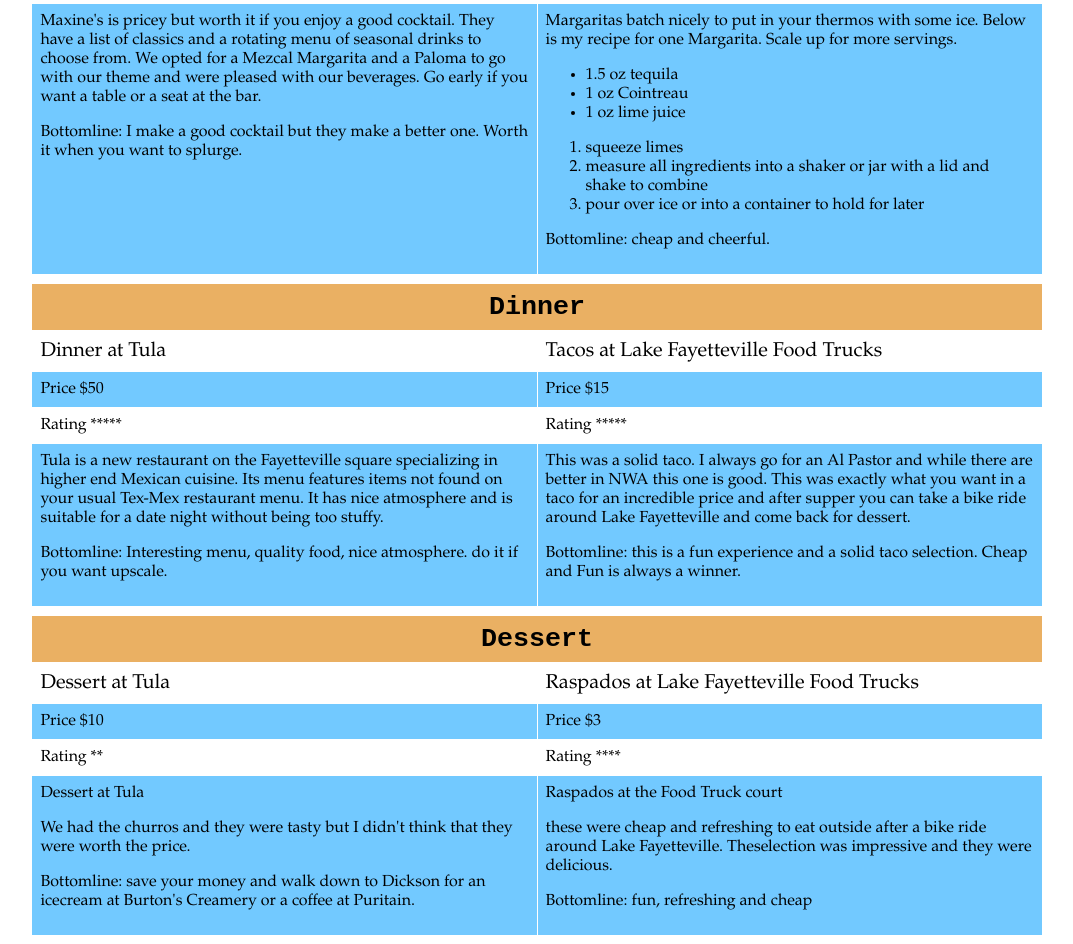
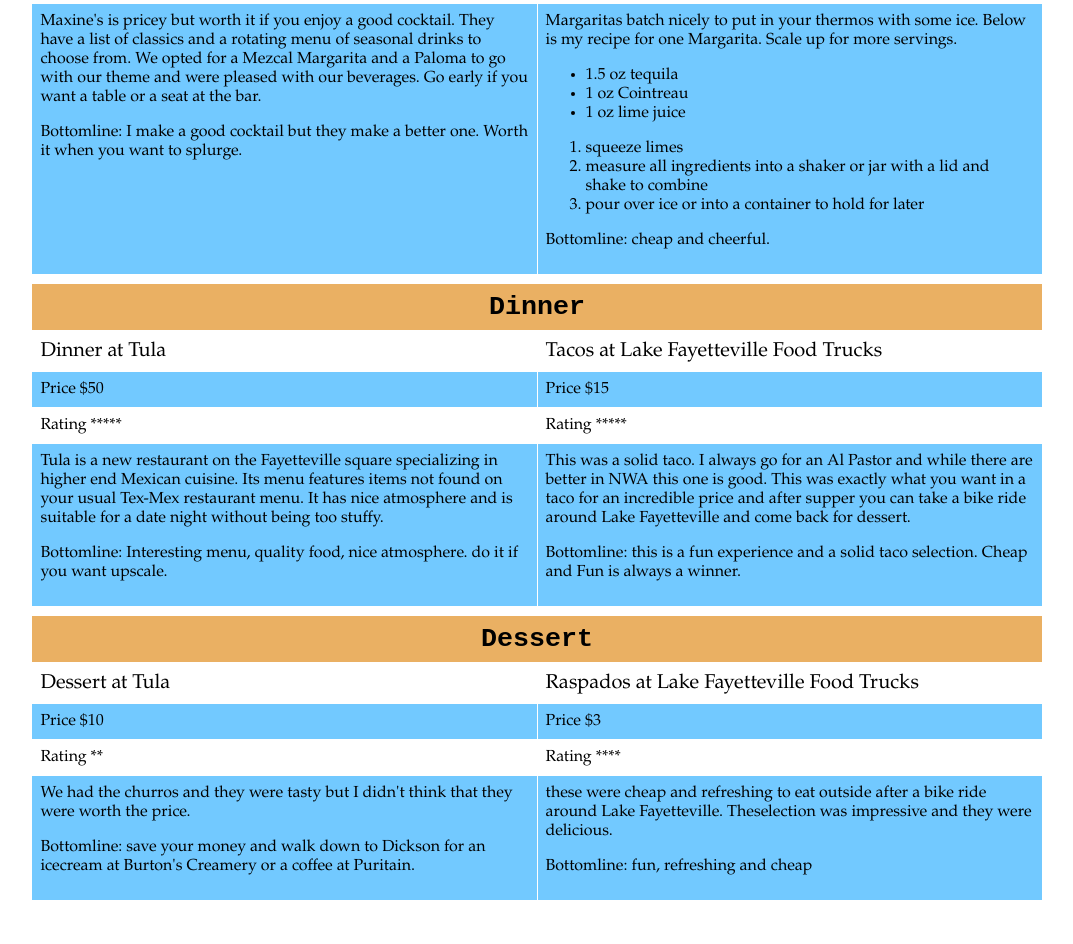
Before and after one commit to lydiairis76/highlow, a plain HTML site: page index.html in a window 1280 px wide. Shown: the part 728-1672 px from the top of the page, without its empty margins (103-1176 px from the left). After the commit the page ends 1637 px from the top, so only its background shows below. Drawn offline with Linux system fonts and the light colour scheme.

Commit message:
text edits

```diff
--- a/index.html
+++ b/index.html
@@ -208,9 +208,9 @@
             <td>Rating ****</td>
           </tr>
           <tr>
-            <td>Dessert at Tula <p>We had the churros and they were tasty but I didn't think that they were worth the price.</p><p>Bottomline: save your money and walk down to Dickson for an icecream at Burton's Creamery or a coffee at Puritain.</p>
+            <td>We had the churros and they were tasty but I didn't think that they were worth the price.</p><p>Bottomline: save your money and walk down to Dickson for an icecream at Burton's Creamery or a coffee at Puritain.</p>
             </td>
-            <td>Raspados at the Food Truck court<p>these were cheap and refreshing to eat outside after a bike ride around Lake Fayetteville. Theselection was impressive and they were delicious.</p><p>Bottomline: fun, refreshing and cheap</p>
+            <td>these were cheap and refreshing to eat outside after a bike ride around Lake Fayetteville. Theselection was impressive and they were delicious.<p>Bottomline: fun, refreshing and cheap</p>
             </td>
           </tr>
  			</table>
```
